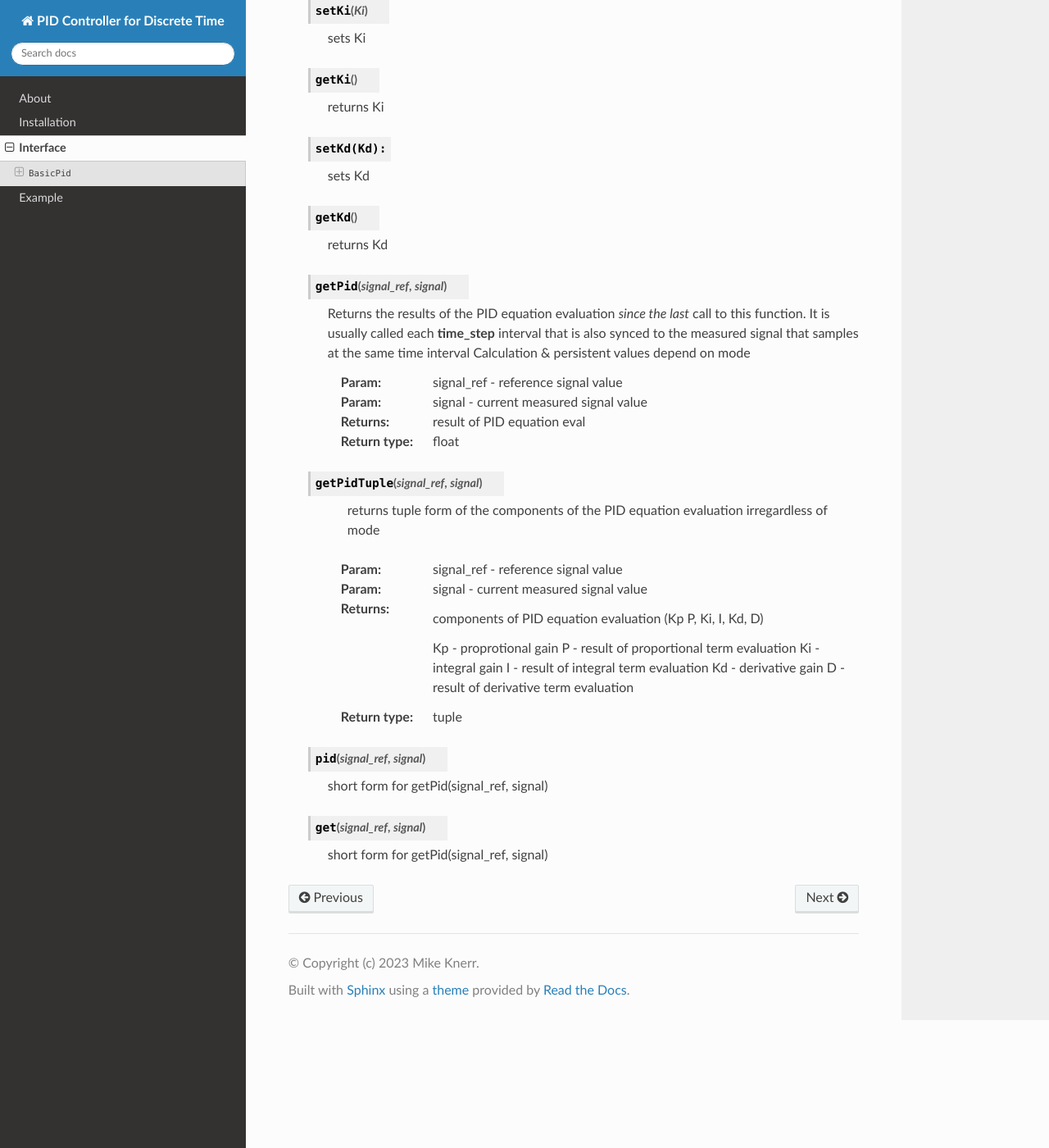
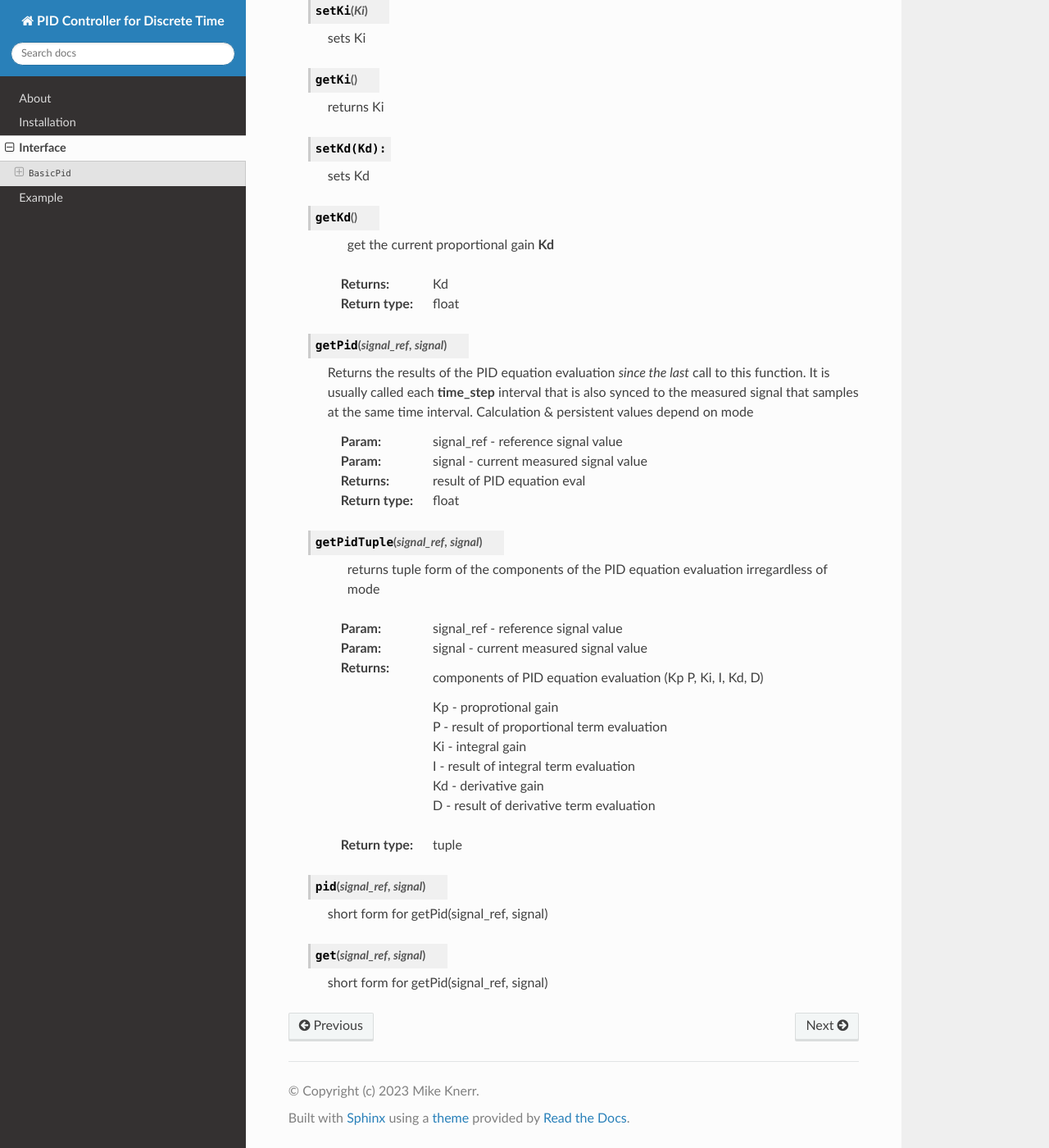
Before and after one commit to mkner/robo-pid, a Sphinx documentation site: the page built from docs/interface.rst, in a window 1280 px wide and 1400 px high, scrolled down 1688 px. Shown: the whole window at 82% size. Built offline with Sphinx 7.4.7 and the Read the Docs theme 2.0.0, drawn with Linux system fonts in a browser that asks for light colours.

Commit message:
Update interface.rst

```diff
--- a/docs/interface.rst
+++ b/docs/interface.rst
@@ -103,14 +103,17 @@ Interface
 
  .. method:: getKd()
 
-        returns Kd
+       get the current proportional gain **Kd**
+
+   :return: Kd
+   :rtype: float
 
 
  .. method:: getPid(signal_ref, signal)
 
    Returns the results of the PID equation evaluation *since the last* call
    to this function. It is usually called each **time_step** interval that is
-   also synced to the measured signal that samples at the same time interval
+   also synced to the measured signal that samples at the same time interval.
    Calculation & persistent values depend on mode
 
    :param: signal_ref - reference signal value
@@ -128,14 +131,15 @@ Interface
    :param: signal  - current measured signal value
    :return: components of PID equation evaluation (Kp P, Ki, I, Kd, D)
 
-            Kp - proprotional gain
-            P  - result of proportional term evaluation
-            Ki - integral gain
-            I  - result of integral term evaluation
-            Kd - derivative gain
-            D  - result of derivative term evaluation
+     |  Kp - proprotional gain
+     |  P  - result of proportional term evaluation
+     |  Ki - integral gain
+     |  I  - result of integral term evaluation
+     |  Kd - derivative gain
+     |  D  - result of derivative term evaluation
 
    :rtype: tuple
+
 
  .. method::  pid(signal_ref, signal)
 
```
